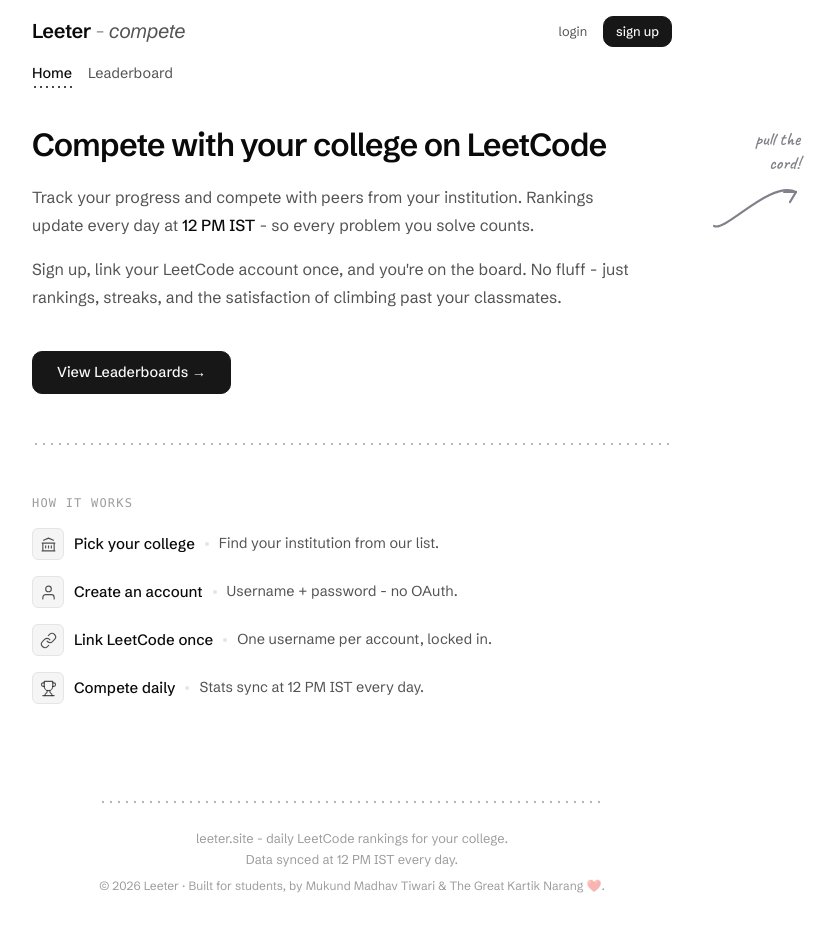
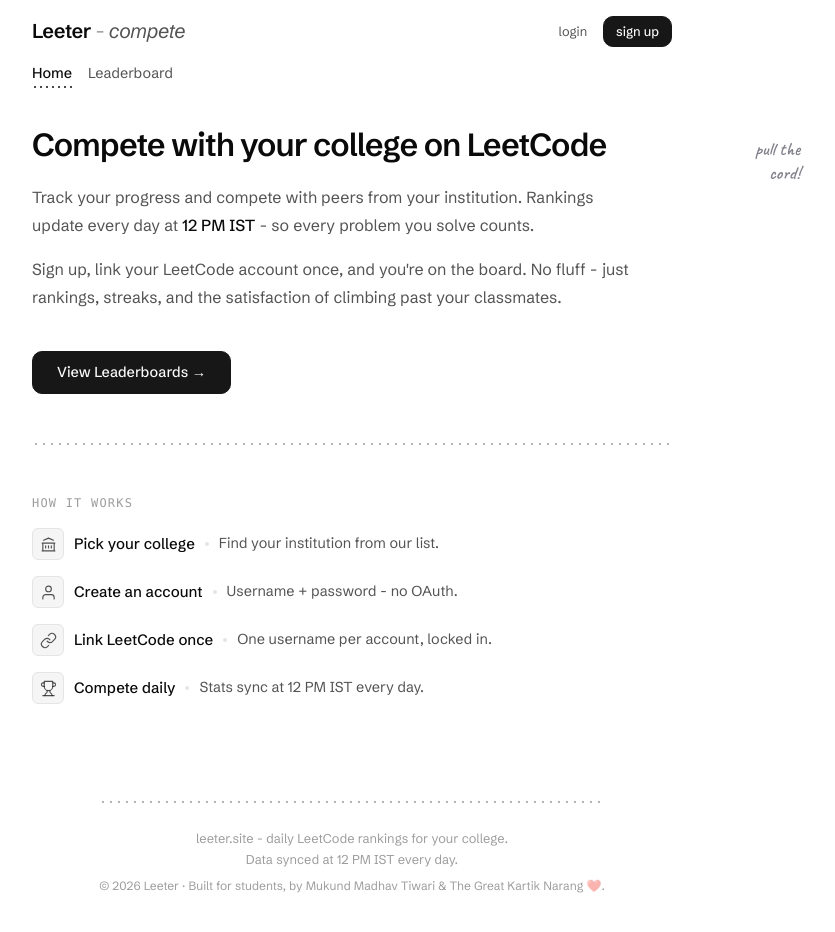
Before and after one commit to kartiknarang166-create/Leeter, a React (Vite) app in the folder web/: page / in a window 1280 px wide. Shown: the top 932 px of the page, without its empty margins (288-1123 px from the left). Built offline with nearby package versions, Linux system fonts and the light colour scheme; no server answers.

Commit message:
Remove arrow from pull cord hint, lower text by 10px

```diff
--- a/web/src/components/Navbar.jsx
+++ b/web/src/components/Navbar.jsx
@@ -72,7 +72,7 @@
 
           {/* "pull the cord!" hint — fixed, aligned to the left of the bob */}
           <div className="desktop-only" style={{
-            position: 'fixed', top: '128px', right: '12rem', zIndex: 49,
+            position: 'fixed', top: '138px', right: '12rem', zIndex: 49,
             display: 'flex', flexDirection: 'column', alignItems: 'flex-end',
             pointerEvents: 'none', userSelect: 'none', whiteSpace: 'nowrap',
           }}>
@@ -86,20 +86,6 @@
             }}>
               pull the<br />cord!
             </span>
-            {/* Big sweeping arrow: starts bottom-left, arcs up-right toward the bob */}
-            <svg width="100" height="62" viewBox="0 0 100 62" fill="none"
-              style={{ alignSelf: 'flex-end', marginTop: '-4px', marginRight: '-8px' }}>
-              <path d="M 6 54 C 18 60 62 8 88 20"
-                stroke={theme === 'dark' ? '#736E63' : '#81818B'}
-                strokeWidth="2.2" strokeLinecap="round" fill="none" />
-              {/* Arrowhead at tip — pointing in direction of curve arrival */}
-              <path d="M 88 20 L 76 20"
-                stroke={theme === 'dark' ? '#736E63' : '#81818B'}
-                strokeWidth="2.2" strokeLinecap="round" />
-              <path d="M 88 20 L 82 30"
-                stroke={theme === 'dark' ? '#736E63' : '#81818B'}
-                strokeWidth="2.2" strokeLinecap="round" />
-            </svg>
           </div>
 
           <div className="mobile-only">
```
